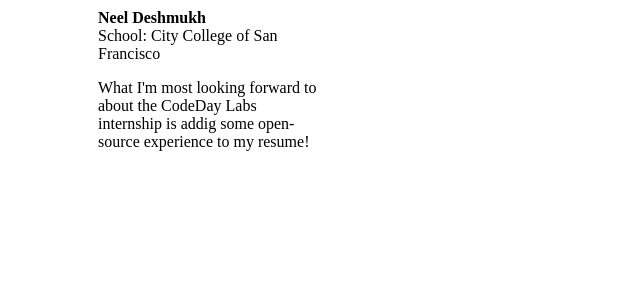
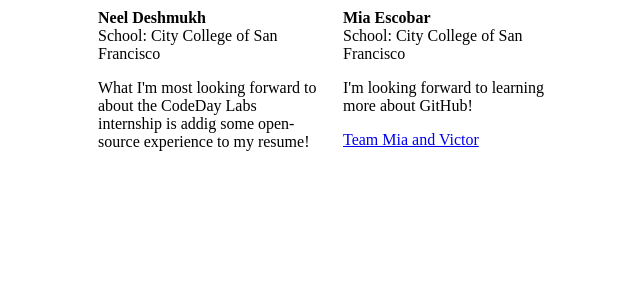
Before and after one commit to wliu4040/GitWorkflowIntro, a Flask app: page /2025 in a window 1280 px wide. Shown: the part 1269-1558 px from the top of the page, without its empty margins (72-712 px from the left). Run offline with Flask 3, Linux system fonts and the light colour scheme.

Commit message:
Added hyperlinks for Mia

```diff
--- a/templates/students_2025.html
+++ b/templates/students_2025.html
@@ -73,5 +73,15 @@
         <p> What I'm most looking forward to about the CodeDay Labs internship is addig some open-source experience to my resume! </p>
     </div>
 
+    <div class="student-container">
+        <div>
+            <img src="static/img/static//mia_pic.jpeg">
+        </div>
+        <div class="student-name"> Mia Escobar </div>
+        <div> School: City College of San Francisco </div>
+        <p> I'm looking forward to learning more about GitHub! </p>
+        <a href="team_mia_victor"> Team Mia and Victor </a>
+    </div>
+
 </body>
 </html>
```
